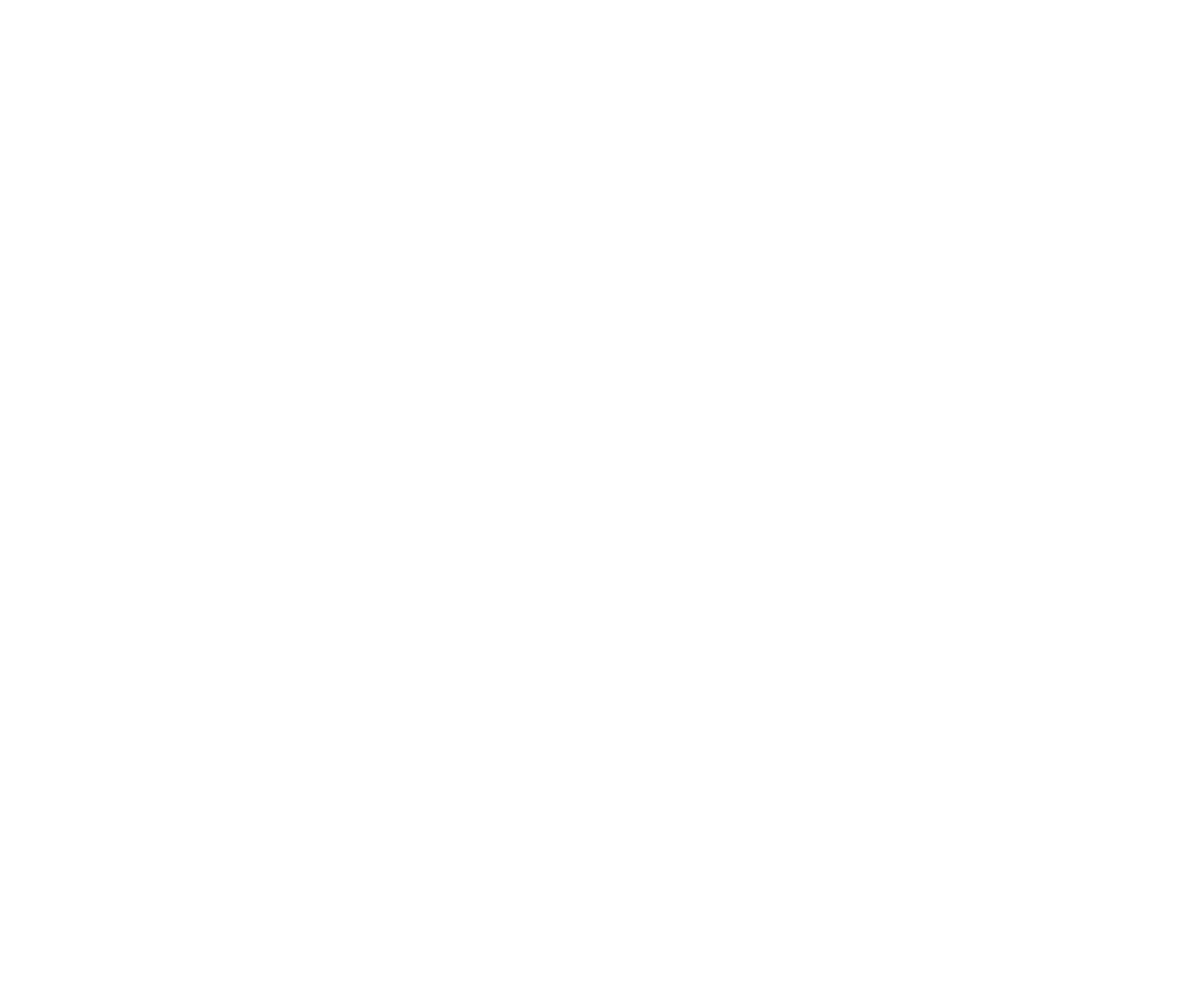
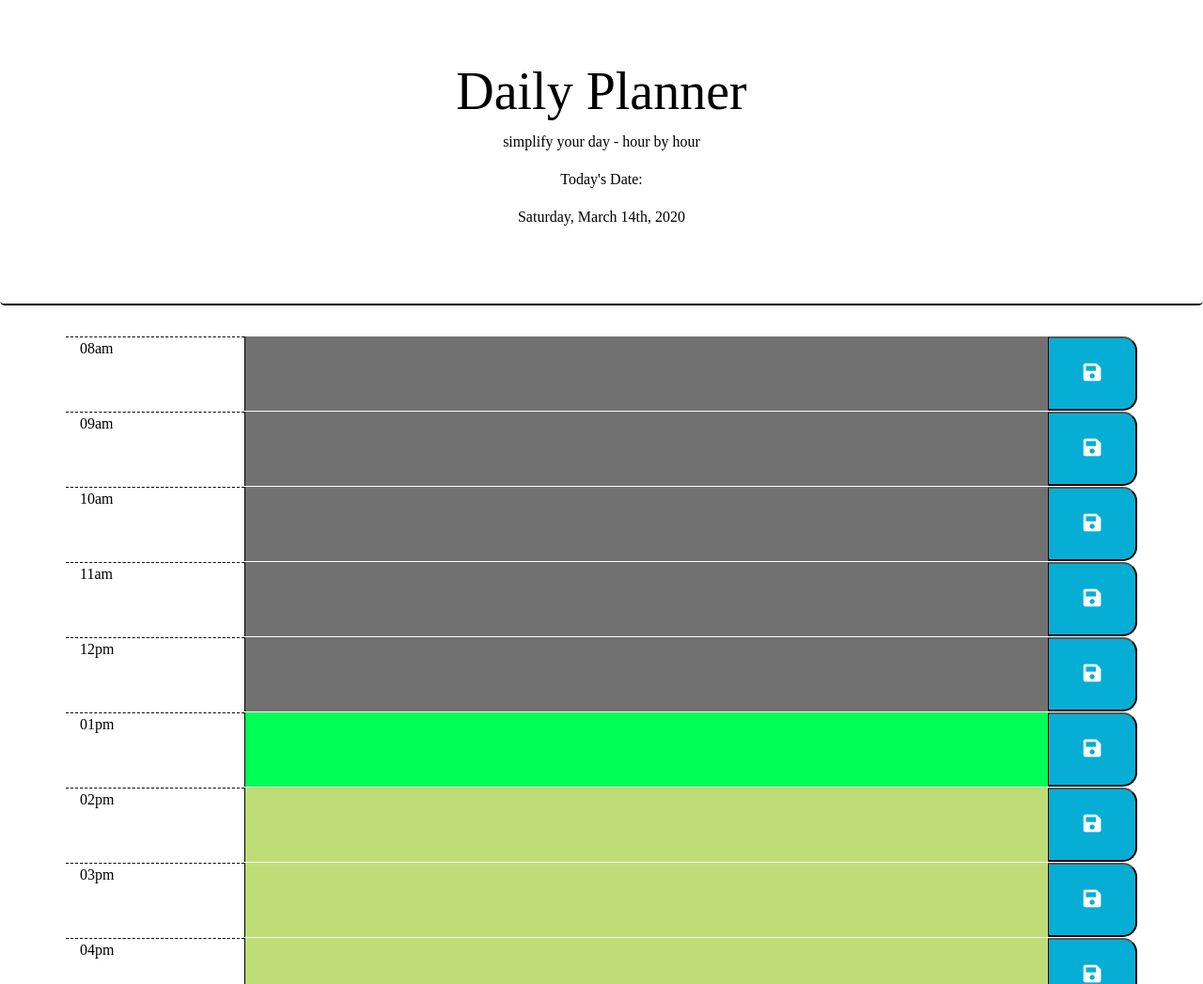
Before and after one commit to Tamarajsouth/Daily_Planner, a plain HTML site: page index.html in a window 1280 px wide. Shown: the top 1047 px of the page at 94% size. Before the commit the page ends 800 px from the top, so only its background shows below. Drawn offline with nearby package versions, Linux system fonts and the light colour scheme; a web font is replaced by a local one.

Commit message:
updating edits to JS and styling

```diff
--- a/index.html
+++ b/index.html
@@ -1,11 +1,37 @@
 <!DOCTYPE html>
 <html lang="en">
+
 <head>
-    <meta charset="UTF-8">
-    <meta name="viewport" content="width=device-width, initial-scale=1.0">
-    <title>Document</title>
+    <meta charset="UTF-8" />
+    <meta name="viewport" content="width=device-width, initial-scale=1.0" />
+    <meta http-equiv="X-UA-Compatible" content="ie=edge" />
+    <!-- Bootstrap -->
+    <link rel="stylesheet" href="https://stackpath.bootstrapcdn.com/bootstrap/4.3.1/css/bootstrap.min.css" />
+    <!-- FontAwesome -->
+    <link rel="stylesheet" href="https://use.fontawesome.com/releases/v5.8.1/css/all.css"
+        integrity="sha384-50oBUHEmvpQ+1lW4y57PTFmhCaXp0ML5d60M1M7uH2+nqUivzIebhndOJK28anvf" crossorigin="anonymous" />
+    <!-- GoogleFonts -->
+    <link href="https://fonts.googleapis.com/css?family=Baloo+Thambi+2&display=swap" rel="stylesheet">
+    <link rel="stylesheet" href="style.css" />
+    <title>Daily Planner</title>
 </head>
+
 <body>
+    <header class="jumbotron">
+        <h1 class="display-4">Daily Planner</h1>
+        <p class="display-5">simplify your day - hour by hour</p>
+        <p>Today's Date:</p>
+        <p id="currentDay" class="display-5"></p>
+    </header>
+    <div class="container">
 
+    </div>
+
+    <script src="https://code.jquery.com/jquery-3.4.1.min.js"></script>
+    <script src="https://cdnjs.cloudflare.com/ajax/libs/moment.js/2.24.0/moment.min.js"></script>
+    <script type="text/javascript" src="script.js"></script>
 </body>
+
 </html>
+
+!
--- a/script.js
+++ b/script.js
@@ -0,0 +1,174 @@
+// variable to store and loop through scheduler
+var myDay = [
+    {
+        id: "0",
+        hour: "08",
+        time: "09",
+        meridiem: "am",
+        reminder: "",
+    },
+    {
+        id: "1",
+        hour: "09",
+        time: "09",
+        meridiem: "am",
+        reminder: ""
+    },
+    {
+        id: "2",
+        hour: "10",
+        time: "10",
+        meridiem: "am",
+        reminder: ""
+    },
+    {
+        id: "3",
+        hour: "11",
+        time: "11",
+        meridiem: "am",
+        reminder: ""
+    },
+    {
+        id: "4",
+        hour: "12",
+        time: "12",
+        meridiem: "pm",
+        reminder: ""
+    },
+    {
+        id: "5",
+        hour: "01",
+        time: "13",
+        meridiem: "pm",
+        reminder: ""
+    },
+    {
+        id: "6",
+        hour: "02",
+        time: "14",
+        meridiem: "pm",
+        reminder: ""
+    },
+    {
+        id: "7",
+        hour: "03",
+        time: "15",
+        meridiem: "pm",
+        reminder: ""
+    },
+    {
+        id: "8",
+        hour: "04",
+        time: "16",
+        meridiem: "pm",
+        reminder: ""
+    },
+    {
+        id: "9",
+        hour: "05",
+        time: "17",
+        meridiem: "pm",
+        reminder: ""
+    },
+    {
+        id: "10",
+        hour: "06",
+        time: "18",
+        meridiem: "pm",
+        reminder: ""
+    },
+
+]
+
+// gets data for todays date in main header
+function getTodaysDate() {
+    var todaysDate = moment().format('dddd, MMMM Do, YYYY');
+    $("#currentDay").text(todaysDate);
+}
+
+// saves data to localStorage
+function saveReminders() {
+    localStorage.setItem("myDay", JSON.stringify(myDay));
+}
+
+// sets any data in localStorage to the view
+function displayReminders() {
+    myDay.forEach(function (_currentHour) {
+        $(`#${_currentHour.id}`).val(_currentHour.reminder);
+    })
+}
+
+// sets any existing localStorage data to the view if it exists
+function loadData() {
+    var storedDay = JSON.parse(localStorage.getItem("myDay"));
+
+    if (storedDay) {
+        myDay = storedDay;
+    }
+
+    saveReminders();
+    displayReminders();
+}
+
+// loads header date
+getTodaysDate();
+
+// creates the visuals for the scheduler body
+myDay.forEach(function(currentHour) {
+    // creates timeblocks row
+    var hourRow = $("<form>").attr({
+        "class": "row"
+    });
+    $(".container").append(hourRow);
+
+    // creates time field
+    var hourField = $("<div>")
+        .text(`${currentHour.hour}${currentHour.meridiem}`)
+        .attr({
+            "class": "col-md-2 hour"
+    });
+
+    // creates schdeduler data
+    var hourPlan = $("<div>")
+        .attr({
+            "class": "col-md-9 description p-0"
+        });
+    var planData = $("<textarea>");
+    hourPlan.append(planData);
+    planData.attr("id", currentHour.id);
+    if (currentHour.time < moment().format("HH")) {
+        planData.attr ({
+            "class": "past",
+        })
+    } else if (currentHour.time === moment().format("HH")) {
+        planData.attr({
+            "class": "present"
+        })
+    } else if (currentHour.time > moment().format("HH")) {
+        planData.attr({
+            "class": "future"
+        })
+    }
+    // creates save button
+    var saveButton = $("<i class='fas fa-save fa-lg'></i>")
+    var savePlan = $("<button>")
+        .attr({
+            "class": "col-md-1 saveBtn"
+    });
+    savePlan.append(saveButton);
+    hourRow.append(hourField, hourPlan, savePlan);
+})
+
+// loads any existing localstorage data after content created
+loadData();
+
+
+// saves data to be used in localStorage
+$(".saveBtn").on("click", function(event) {
+    event.preventDefault();
+    var saveIndex = $(this).siblings(".description").children(".future").attr("id");
+    myDay[saveIndex].reminder = $(this).siblings(".description").children(".future").val();
+    console.log(saveIndex);
+    saveReminders();
+    displayReminders();
+})
--- a/style.css
+++ b/style.css
@@ -0,0 +1,67 @@
+body {
+    font-family: 'Baloo Thambi 2';
+    font-size: 16px;
+  }
+
+  textarea{
+    background: transparent;
+    border: none;
+    resize: none;
+    color: #000000;
+    border-left: 1px solid black;
+    padding: 10px;
+    width: 100%;
+    height: 100%;
+  }
+
+  .jumbotron {
+    text-align: center;
+    background-color: transparent;
+    color: black;
+    border-bottom: 2px solid black;
+  }
+
+  .time-block{
+    text-align: center;
+    border-radius: 15px;
+  }
+
+  .row {
+    height: 80px;
+    border-top: 1px solid white;;
+  }
+
+  .hour {
+    background-color: #ffffff;
+    color: #000000;
+    border-top: 1px dashed #000000;
+  }
+
+  .past {
+    background-color: #727171;
+    color: white;
+  }
+
+  .present {
+    background-color: #00ff55;
+    color: black;
+  }
+
+  .future {
+    background-color: #bedd77;
+    color: black;
+  }
+
+  .saveBtn {
+    border-left: 1px solid black;
+    border-top-right-radius: 15px;
+    border-bottom-right-radius: 15px;
+    background-color: #06AED5;
+    color: white;
+  }
+
+  .saveBtn:hover {
+    font-size: 25px;
+    transition: all .3s ease-in-out;
+    cursor: pointer;
+  }
```
Also changed, not shown: 1 other file.
